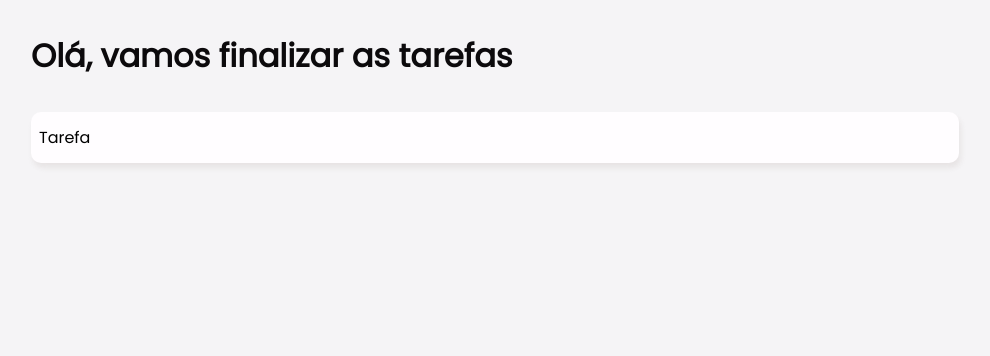
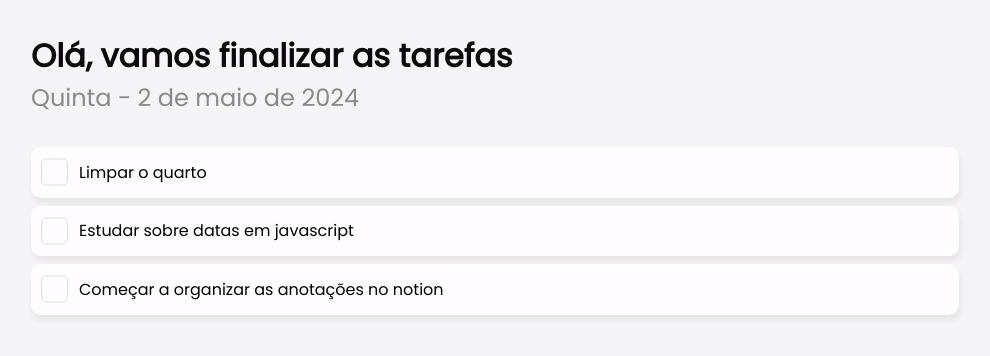
Before and after one commit to andersonlscesar/react-apps, a React (Create React App) app in the folder 01-todolist/: page / in a window 1280 px wide. Shown: the top 356 px of the page, without its empty margins (145-1135 px from the left). Built offline with nearby package versions, Linux system fonts and the light colour scheme.

Commit message:
Checklist completado

```diff
--- a/01-todolist/src/App.js
+++ b/01-todolist/src/App.js
@@ -1,12 +1,36 @@
 import Header from "./Components/Header";
 import TaskList from "./Components/TaskList";
+
+
+const taskList = [
+
+    {
+        id: 123,
+        title: "Limpar o quarto",
+        isDone: false
+    },
+
+    {
+        id: 234,
+        title: "Estudar sobre datas em javascript",
+        isDone: false
+    },
+
+    {
+        id: 345,
+        title: "Começar a organizar as anotações no notion",
+        isDone: false
+    },
+
+
+];
 
 export default function App() {
     return (
 
         <div className="container">
             <Header />
-            <TaskList />
+            <TaskList data={ taskList }/>
         </div>
 
     );
--- a/01-todolist/src/Components/Header.js
+++ b/01-todolist/src/Components/Header.js
@@ -3,6 +3,7 @@ export default function Header() {
 
         <header className="header">
             <h1>Olá, vamos finalizar as tarefas</h1>
+            <h2>Quinta - 2 de maio de 2024</h2>
         </header>
 
     );
--- a/01-todolist/src/Components/Task.js
+++ b/01-todolist/src/Components/Task.js
@@ -1,12 +1,18 @@
-export default function Task() {
+import { useState } from "react";
+
+export default function Task({ task }) {
+
+    const [ checkbox, setCheckbox ] = useState( false );
+
     return (
 
         <>
             <li>
-                <input type="checkbox" id="teste"/>
-                <label for="teste">Tarefa</label>
+                <input type="checkbox" id={ task.id } value={ checkbox } onChange={ _ => setCheckbox( check => !check ) }/>
+                <label className={ checkbox && "is-done" } for={ task.id }>{ task.title }</label>
             </li>
         </>
 
     );
+
 }
--- a/01-todolist/src/Components/TaskList.js
+++ b/01-todolist/src/Components/TaskList.js
@@ -1,13 +1,17 @@
 import Task from "./Task";
 
-export default function TaskList() {
+export default function TaskList({ data }) {
 
     return (
 
         <main className="main">
+
             <ul className="task-list">
-                <Task />
+
+                { data.map( task => <Task task={ task } key={ task.id }/> ) }
+
             </ul>
+
         </main>
 
     );
--- a/01-todolist/src/styles.css
+++ b/01-todolist/src/styles.css
@@ -12,6 +12,7 @@
     --body-color: #f5f4f6;
     --list-bg-color: #fffdff;
     --main-text-color: #0c0a0c;
+    --secondary-text-color: #8a898b;
 }
 
 /*
@@ -46,6 +47,10 @@ body {
     color: var(--main-text-color);
 }
 
+.header h2 {
+    color: var(--secondary-text-color);
+    font-weight: 200;
+}
 
 /* =============== TASK LIST ================= */
 
@@ -55,11 +60,14 @@ body {
 
 .task-list {
     list-style: none;
+    display: flex;
+    flex-direction: column;
+    gap: .5rem;
 }
 
 .task-list li {
     background-color: var(--list-bg-color);
-    padding: .8rem .5rem;
+    padding: .8rem .5rem .8rem 3rem;
     border-radius: 10px;
     box-shadow: 2px 5px 5px  rgba(224, 218, 218, .6);
     position: relative;
@@ -68,3 +76,29 @@ body {
 .task-list input[type="checkbox"] {
     display: none;
 }
+
+.task-list label {
+    cursor: pointer;
+}
+
+.task-list label::before {
+    content: "";
+    position: absolute;
+    top: 50%;
+    transform: translateY(-50%);
+    left: 10px;
+    height: 25px;
+    width: 25px;
+    border: solid 1px #ddd;
+    border-radius: 5px;
+    cursor: pointer;
+    transition: background-color .3s ease-in-out;
+}
+
+.task-list label.is-done::before  {
+    background-color: #0c0a0c!important;
+}
+
+.task-list label.is-done {
+    text-decoration: line-through;
+}
```
